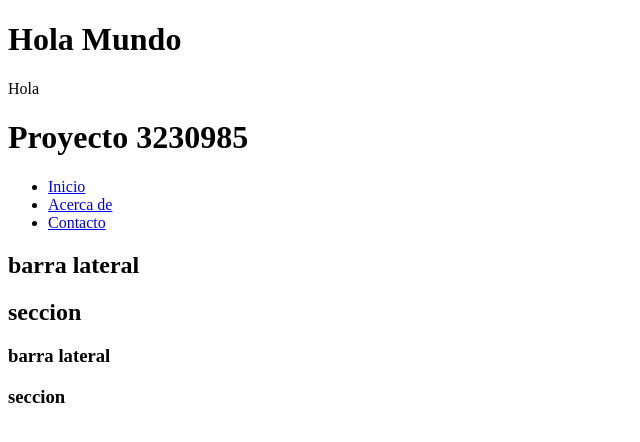
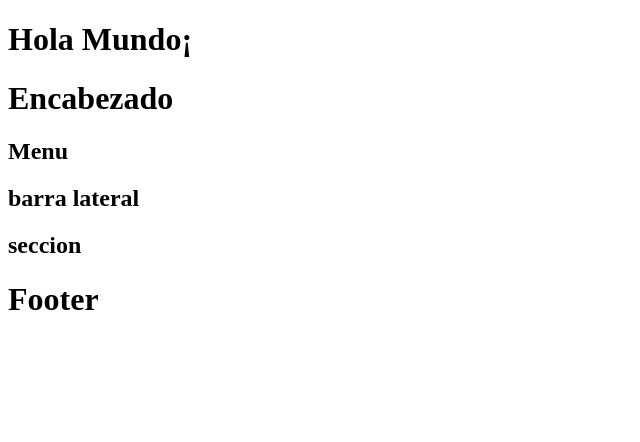
Before and after one commit to Casallasss31/proyecto-3230985-, a plain HTML site: page index.html in a window 1280 px wide. Shown: the whole page, without its empty margins (0-640 px from the left). Drawn offline with Linux system fonts and the light colour scheme.

Commit message:
actualizacion 08-09-25

```diff
--- a/index.html
+++ b/index.html
@@ -6,28 +6,30 @@
     <title>Proyecto 3230985</title>
 </head>
 <body>
-    <h1>Hola Mundo</h1>
-    <p>Hola</p>
-    <header>
-        <h1>Proyecto 3230985</h1>
-        <nav>
-            <ul>
-                <li><a href="index.html">Inicio</a></li>
-                <li><a href="about.html">Acerca de</a></li>
-                <li><a href="contact.html">Contacto</a></li>
-            </ul>
+    <h1>Hola Mundo¡</h1>
+        <div id="container">
+            <header id="header">
+                <div id="logo">
+
+                </div>
+            <h1>Encabezado</h1>
+        </header>
+        <nav id=" Menu">
+            <h1>Menu</h1>
         </nav>
+
+        <div id ="content">
                  <aside>
                      <h1>barra lateral</h1>
                 </aside>
                 <section>
                     <h1>seccion</h1>
-             <aside>
-            <h1>barra lateral</h1>
-        </aside>
                  <section>
-            <footer>
-                  <h1>seccion</h1>
+             </div>
+
+            <footer id ="footer">
+                  <h1>Footer</h1>
             </footer>
+            </div>
 </body>
 </html>
```
Also changed, not shown: 1 other file. Lines whose indentation alone changed are shown as unchanged.
